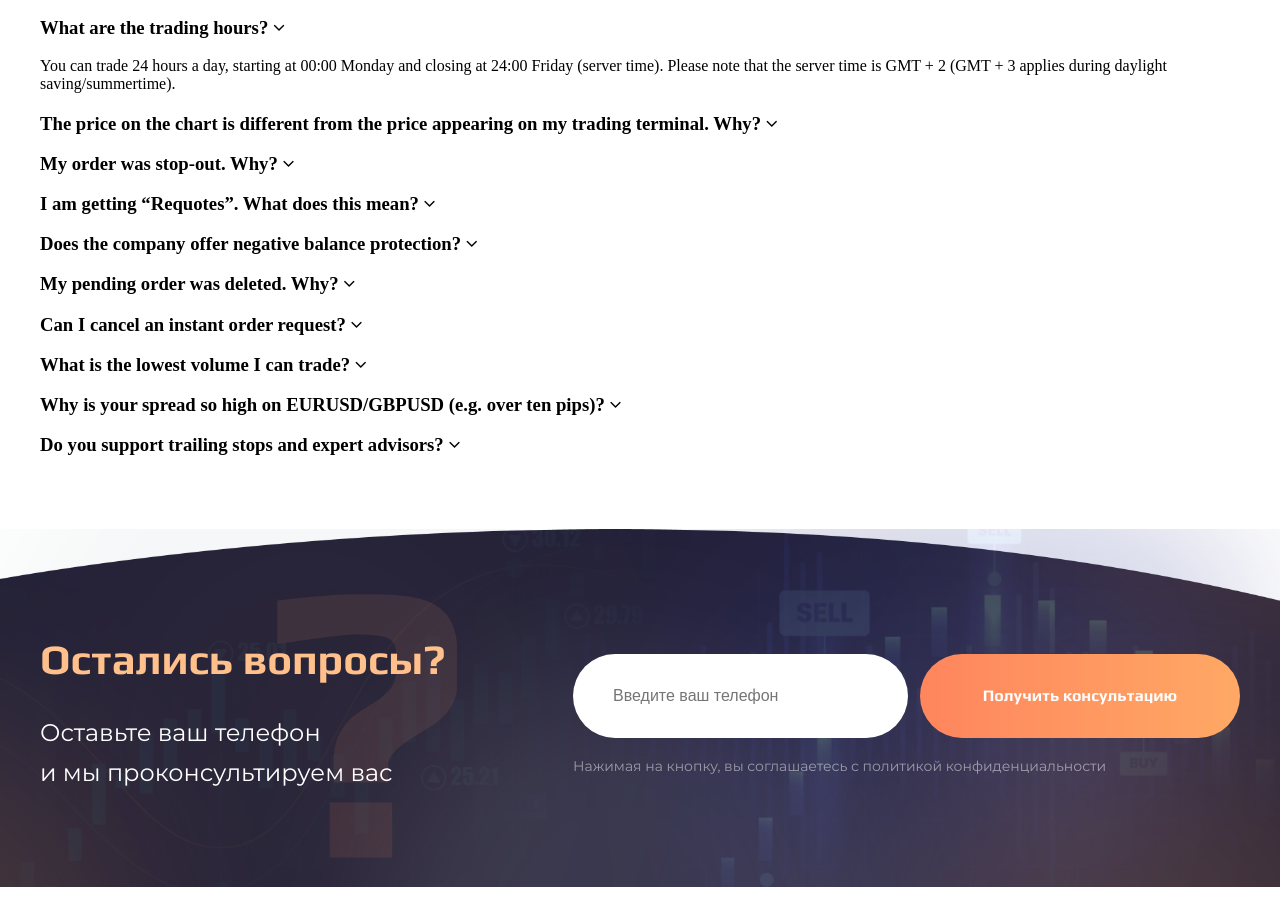
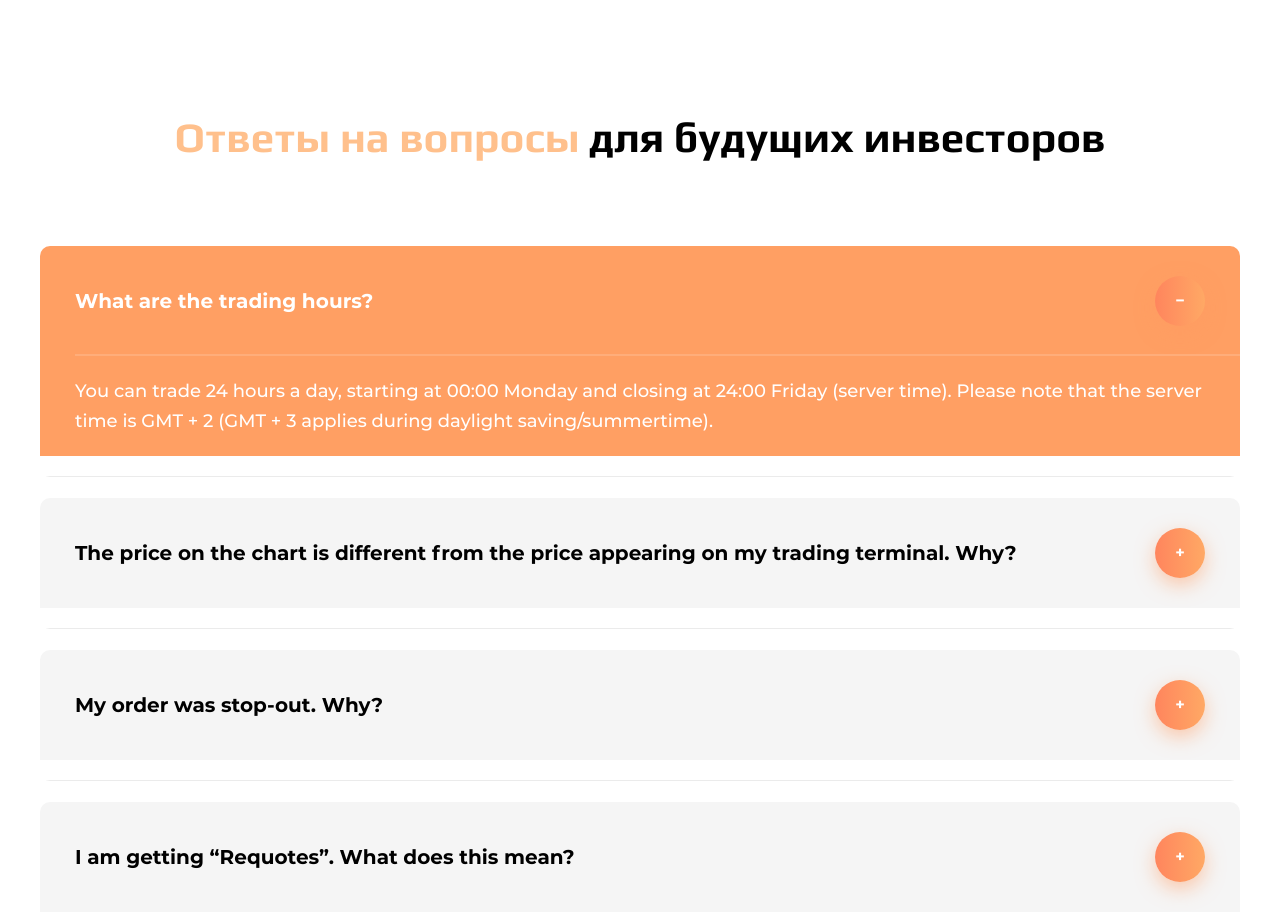
Before and after one commit to Vlady18/leadGenLand, a plain HTML site: page index.html in a window 1280 px wide. Shown: the part 5091-6006 px from the top of the page. Drawn offline with nearby package versions, Linux system fonts and the light colour scheme; a script that the page names is missing.

Commit message:
faq-ready

```diff
--- a/css/style.sass
+++ b/css/style.sass
@@ -386,6 +386,101 @@ section
       margin-top: 35px
       width: 100%
       height: 80px
+
+
+#faq
+  background: url("../img/faq-bg.png") no-repeat center / cover
+  padding: 115px 0px
+  h3
+    margin-bottom: 85px
+    color: #000
+  #accordion
+    margin: 0 auto
+    div.group
+      border-bottom: 1px solid rgba(255, 255, 255, 0.2)
+      border-radius: 10px
+      overflow: hidden
+      margin-bottom: 20px
+      margin-top: 20px
+      &:after
+        display: block
+        content: ''
+        height: 1px
+        width: 100%
+        background: rgba(0, 0, 0, .08)
+        margin-top: 20px
+    h4
+      font-size: 20px
+      line-height: 30px
+      font-family: Montserrat-Bold, sans-serif
+      border: none
+      outline: none
+      display: flex
+      margin: 0
+      padding: 30px 35px
+      justify-content: space-between
+      align-items: center
+      position: relative
+      background: #F5F5F5
+      cursor: pointer
+      small
+        width: 50px
+        height: 50px
+        background: linear-gradient(270deg, #FFAE66 -15.7%, #FF855D 100%)
+        box-shadow: 0px 7px 19px rgba(255, 155, 98, 0.5)
+        border-radius: 50%
+        position: relative
+        &:hover
+          background: #fff
+          &:before
+            color: #FF7A4A
+      small:before
+        content: "\002B"
+        position: absolute
+        top: 50%
+        color: #fff
+        left: 50%
+        transform: translate(-50%, -50%)
+        &:hover
+          color: #FF7A4A
+
+
+      i
+        display: block
+        color: #F2C94C
+        font-size: 25px
+      span
+        display: none
+    h4 + div
+      padding: 20px 35px
+    h4.ui-accordion-header-active
+      color: #FFFFFF
+      //background: linear-gradient(270deg, #FFAE66 -15.7%, #FF855D 100%)
+      background: #FF9F63
+      &:after
+        content: ''
+        width: 100%
+        position: absolute
+        bottom: 0
+        display: block
+        height: 2px
+        background: rgba(255, 255, 255, .15)
+        margin-top: 10px
+    h4.ui-accordion-header-active + div
+      //background: linear-gradient(270deg, #FFAE66 -15.7%, #FF855D 100%)
+      background: #FF9F63
+    h4.ui-accordion-header-active + div p
+      color: #FFFFFF
+    h4.ui-accordion-header-active small:before
+      //transform: rotate(-180deg)
+      content: "\2212"
+
+    p
+      margin-top: 0
+      font-size: 18px
+      line-height: 30px
+      font-family: Montserrat-Medium, sans-serif
+
 #questions
   background: url("../img/quest-bg.png") no-repeat center / cover
   padding: 160px 0px
@@ -467,7 +562,7 @@ footer
             font-size: 16px
             font-family: Montserrat-Regular, sans-serif
             text-decoration: none
-      .documentations
+      .documentation
         .documentations-item
           display: flex
           align-items: center
--- a/index.html
+++ b/index.html
@@ -598,11 +598,12 @@
 
 
 
-<div id="faq">
+<section id="faq">
+    <h3><span>Ответы на вопросы</span> для будущих инвесторов</h3>
     <div class="container">
         <div id="accordion">
             <div class="group">
-                <h3>What are the trading hours? <i class="fa fa-angle-down" aria-hidden="true"></i></h3>
+                <h4>What are the trading hours? <small></small></h4>
                 <div>
                     <p>
                         You can trade 24 hours a day, starting at 00:00 Monday and closing at 24:00 Friday (server time). Please note that the server time is GMT + 2 (GMT + 3 applies during daylight saving/summertime).
@@ -610,7 +611,7 @@
                 </div>
             </div>
             <div class="group">
-                <h3>The price on the chart is different from the price appearing on my trading terminal. Why? <i class="fa fa-angle-down" aria-hidden="true"></i></h3>
+                <h4>The price on the chart is different from the price appearing on my trading terminal. Why? <small></small></h4>
                 <div>
                     <p>
                         Sed non urna. Donec et ante. Phasellus eu ligula. Vestibulum sit amet
@@ -622,7 +623,7 @@
             </div>
 
             <div class="group">
-                <h3>My order was stop-out. Why? <i class="fa fa-angle-down" aria-hidden="true"></i></h3>
+                <h4>My order was stop-out. Why? <small></small></h4>
                 <div>
                     <p>
                         Nam enim risus, molestie et, porta ac, aliquam ac, risus. Quisque lobortis.
@@ -635,7 +636,7 @@
             </div>
 
             <div class="group">
-                <h3>I am getting “Requotes”. What does this mean? <i class="fa fa-angle-down" aria-hidden="true"></i></h3>
+                <h4>I am getting “Requotes”. What does this mean? <small></small></h4>
                 <div>
                     <p>
                         Cras dictum. Pellentesque habitant morbi tristique senectus et netus
@@ -651,7 +652,7 @@
                 </div>
             </div>
             <div class="group">
-                <h3>Does the company offer negative balance protection? <i class="fa fa-angle-down" aria-hidden="true"></i></h3>
+                <h4>Does the company offer negative balance protection? <small></small></h4>
                 <div>
                     <p>
                         Cras dictum. Pellentesque habitant morbi tristique senectus et netus
@@ -667,7 +668,7 @@
                 </div>
             </div>
             <div class="group">
-                <h3>My pending order was deleted. Why? <i class="fa fa-angle-down" aria-hidden="true"></i></h3>
+                <h4>My pending order was deleted. Why? <small></small></h4>
                 <div>
                     <p>
                         Cras dictum. Pellentesque habitant morbi tristique senectus et netus
@@ -683,7 +684,7 @@
                 </div>
             </div>
             <div class="group">
-                <h3>Can I cancel an instant order request? <i class="fa fa-angle-down" aria-hidden="true"></i></h3>
+                <h4>Can I cancel an instant order request? <small></small></h4>
                 <div>
                     <p>
                         Cras dictum. Pellentesque habitant morbi tristique senectus et netus
@@ -699,7 +700,7 @@
                 </div>
             </div>
             <div class="group">
-                <h3>What is the lowest volume I can trade? <i class="fa fa-angle-down" aria-hidden="true"></i></h3>
+                <h4>What is the lowest volume I can trade? <small></small></h4>
                 <div>
                     <p>
                         Cras dictum. Pellentesque habitant morbi tristique senectus et netus
@@ -715,7 +716,7 @@
                 </div>
             </div>
             <div class="group">
-                <h3>Why is your spread so high on EURUSD/GBPUSD (e.g. over ten pips)? <i class="fa fa-angle-down" aria-hidden="true"></i></h3>
+                <h4>Why is your spread so high on EURUSD/GBPUSD (e.g. over ten pips)? <small></small></h4>
                 <div>
                     <p>
                         Cras dictum. Pellentesque habitant morbi tristique senectus et netus
@@ -731,7 +732,7 @@
                 </div>
             </div>
             <div class="group">
-                <h3>Do you support trailing stops and expert advisors? <i class="fa fa-angle-down" aria-hidden="true"></i></h3>
+                <h4>Do you support trailing stops and expert advisors? <small></small></h4>
                 <div>
                     <p>
                         Cras dictum. Pellentesque habitant morbi tristique senectus et netus
@@ -748,7 +749,7 @@
             </div>
         </div>
     </div>
-</div>
+</section>
 
 
 
@@ -893,7 +894,7 @@
 <script>
     $( "#accordion" ).accordion({
         collapsible: true,
-        header: "> div > h3",
+        header: "> div > h4",
         heightStyle: "content"
     });
 </script>
```
Also changed, not shown: css/style.css, 1 other file.
